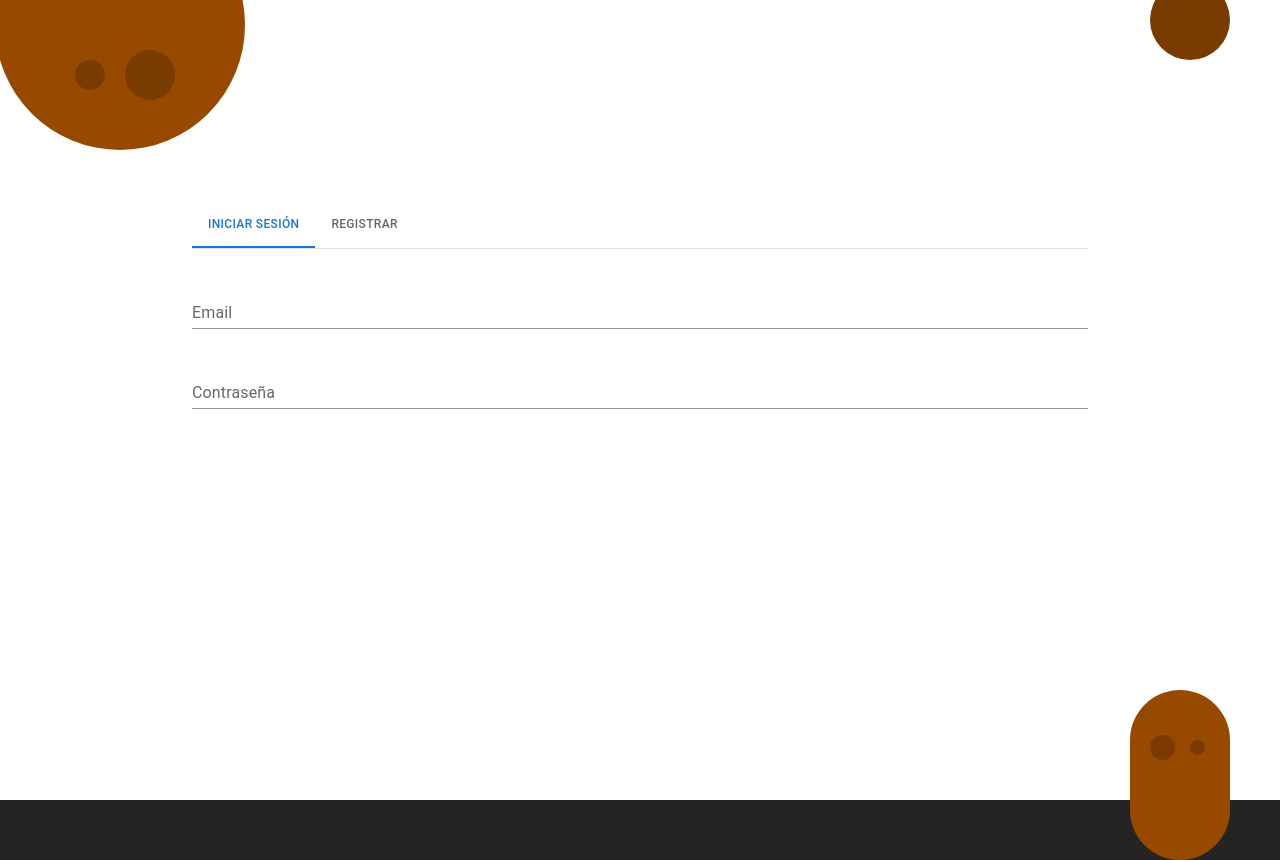
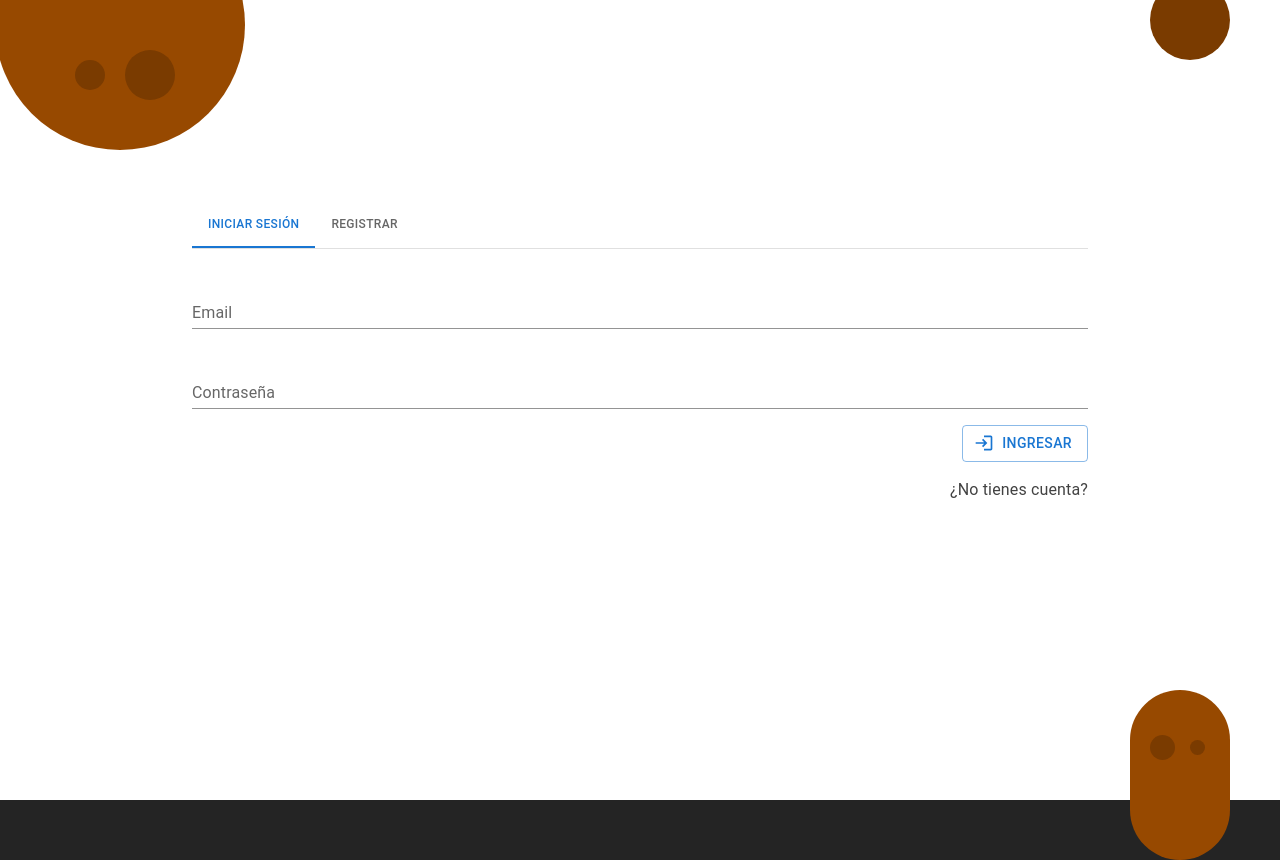
Before and after one commit to Juancho9912/nodefined2, a React (Vite) app in the folder nodefined/: page /login in a window 1280 px wide. Built offline with nearby package versions, Linux system fonts and the light colour scheme.

Commit message:
boton login

```diff
--- a/nodefined/package.json
+++ b/nodefined/package.json
@@ -11,6 +11,7 @@
   "dependencies": {
     "@emotion/react": "^11.10.4",
     "@emotion/styled": "^11.10.4",
+    "@mui/icons-material": "^5.10.9",
     "@mui/material": "^5.10.11",
     "firebase": "^9.12.1",
     "react": "^18.2.0",
--- a/nodefined/src/components/login/Login.jsx
+++ b/nodefined/src/components/login/Login.jsx
@@ -1,13 +1,32 @@
-import React from 'react'
-import TextField from '@mui/material/TextField';
+import React from "react";
+import TextField from "@mui/material/TextField";
+import Button from "@mui/material/Button";
+import LoginIcon from '@mui/icons-material/Login';
+import './login.css';
 
 const Login = () => {
   return (
-    <div className='container-login'>
-         <TextField style={{margin: '2rem 0'}} id="standard-basic" label="Email" variant="standard" />
-         <TextField className='input' id="standard-basic" label="Contraseña" variant="standard" />
+    <div className="loginContainer">
+      <TextField
+        style={{ margin: "2rem 0" }}
+        id="standard-basic"
+        label="Email"
+        variant="standard"
+      />
+      <TextField
+        className="input"
+        id="standard-basic"
+        label="Contraseña"
+        variant="standard"
+      />
+      <div className="buttomContainer">
+        <Button variant="outlined" startIcon={<LoginIcon />}>
+          Ingresar
+        </Button>
+        <span className="link">¿No tienes cuenta?</span>
+      </div>
     </div>
-  )
-}
+  );
+};
 
-export default Login
+export default Login;
--- a/nodefined/src/components/login/login.css
+++ b/nodefined/src/components/login/login.css
@@ -1,5 +1,4 @@
-.container{
-    background-color: blue;
+.loginContainer{
     width: 100%;
     height: 100%;
 }
@@ -7,3 +6,23 @@
 .input{
     margin: 1rem 0;
 }
+
+.buttomContainer{
+    width: 100%;
+    height: 100%;
+    display: flex;
+    flex-direction: column;
+    align-items: flex-end;
+    gap: 1rem;
+    margin-top: 1rem;
+}
+
+.link{
+    color: var(--font-color);
+    cursor: pointer;
+}
+
+.link:hover{
+    color: var(--primary-color);
+    cursor: pointer;
+}
--- a/nodefined/src/index.css
+++ b/nodefined/src/index.css
@@ -13,10 +13,11 @@
   -webkit-font-smoothing: antialiased;
   -moz-osx-font-smoothing: grayscale;
   -webkit-text-size-adjust: 100%;
-  --primary-color: #25ccfd;
-  --secondaty-color: #003a62;
+  --primary-color: #1976d2;
+  --secondary-color: #003a62;
   --third-color: #974900;
   --fourth-color: #e6f4f1;
+  --font-color: rgb(66, 66, 66);
 }
 
 *, h1, p {
```
Also changed, not shown: 1 other file (tests, documents, lock files or other folders).
